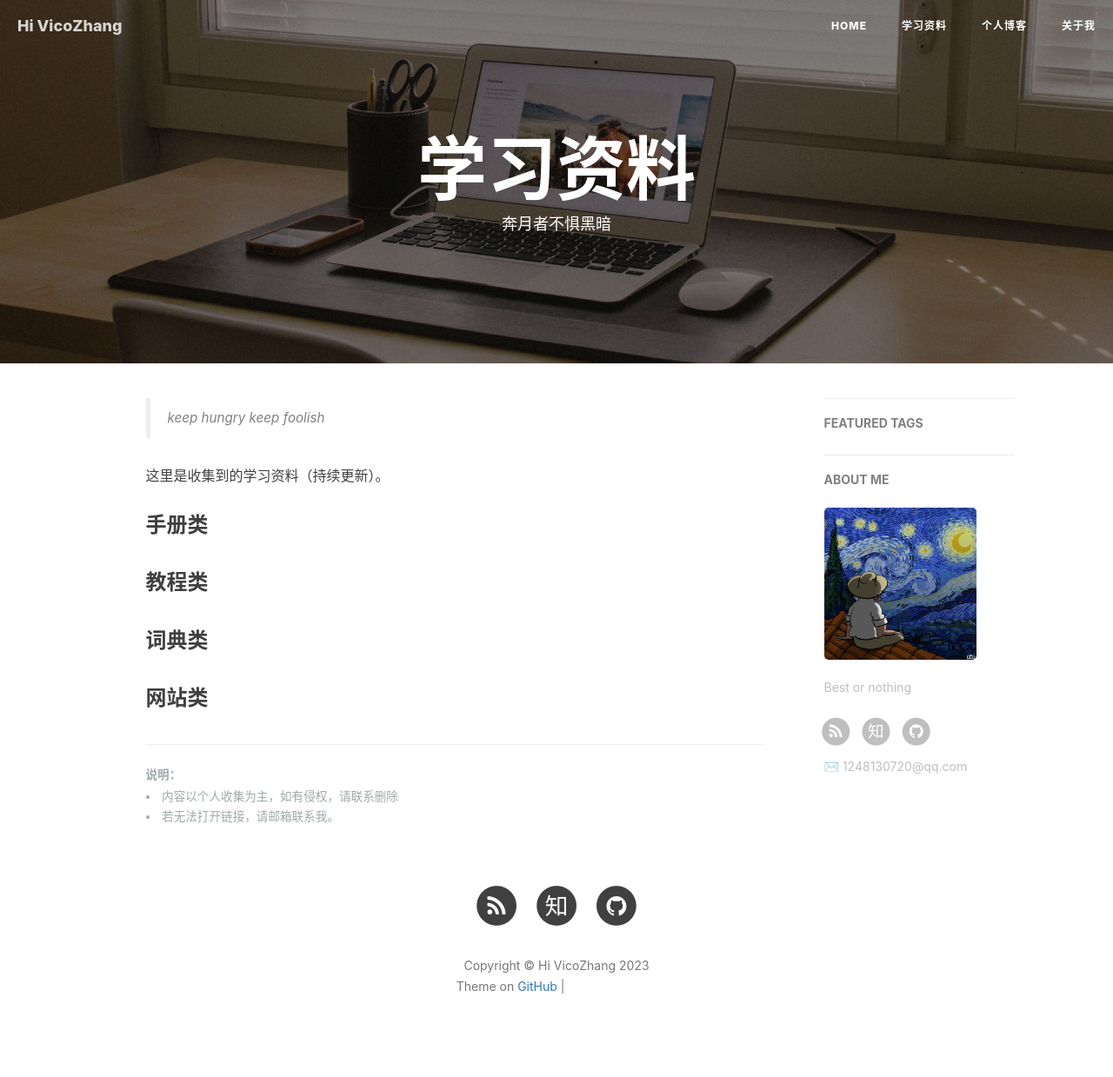
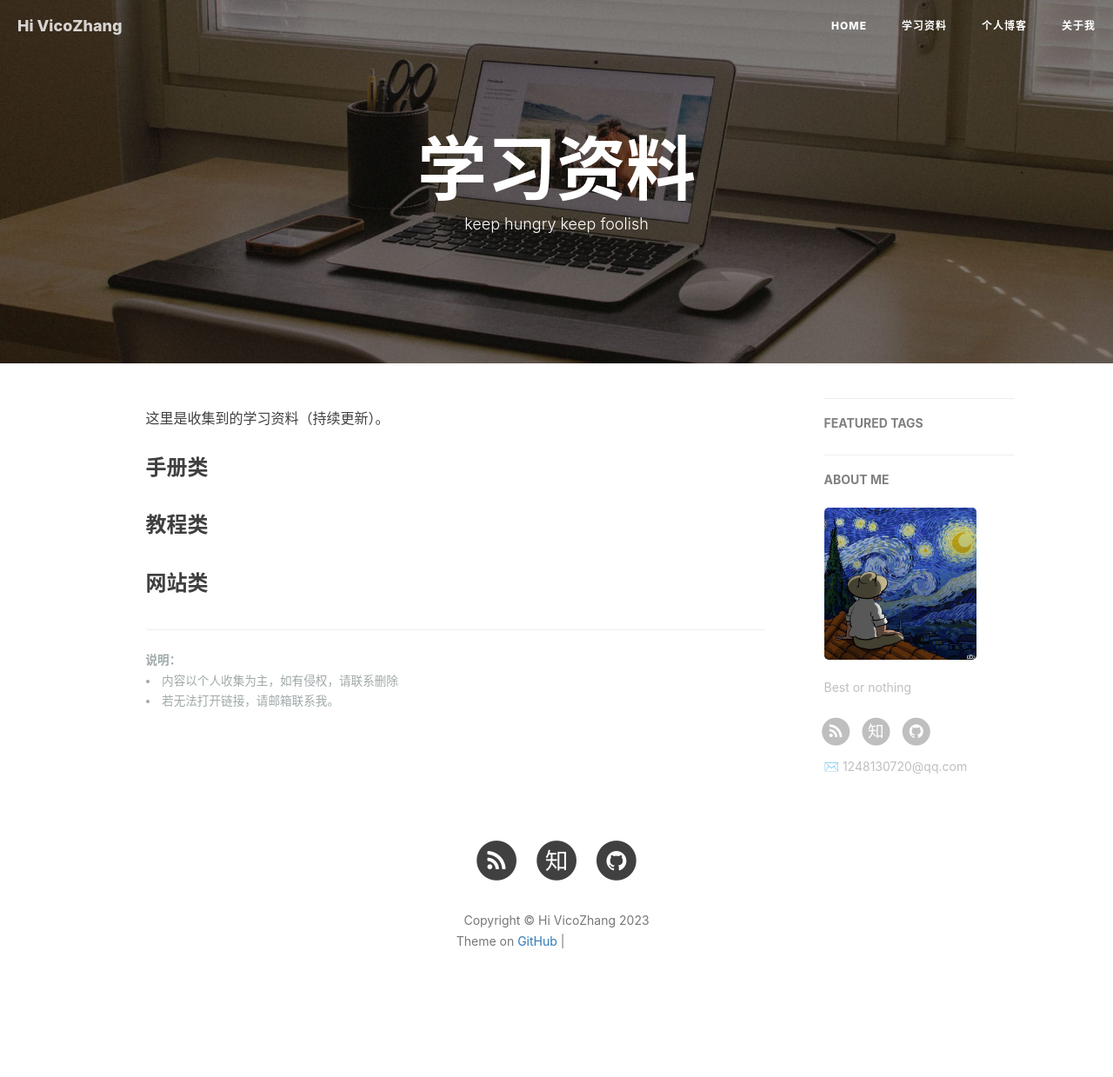
Before and after one commit to VicoZhang/VicoZhang.github.io, a Jekyll site: the page built from 1-resources.html, in a window 1280 px wide. Shown: the whole page at 87% size. Built offline with Jekyll 4.4.1, drawn with Linux system fonts in a browser that asks for light colours; nearby versions of some CDN libraries; comment, search, counter and statistics services are not loaded; after the commit the page ends 1187 px from its top, so only the background shows below that; grey boxes are pictures that could not be loaded.

Commit message:
fix bugs

```diff
--- a/1-resources.html
+++ b/1-resources.html
@@ -1,7 +1,7 @@
 ---
 layout: page
 title: "学习资料"
-description: "奔月者不惧黑暗"
+description: "keep hungry keep foolish"
 header-img: "img/home-bg-o.jpg"
 ---
 
@@ -15,7 +15,7 @@ header-img: "img/home-bg-o.jpg"
 <div class="zh post-container">
 
     <!--copied from markdown -->
-    <blockquote><p>keep hungry keep foolish</p></blockquote>
+    <!-- <blockquote><p>keep hungry keep foolish</p></blockquote> -->
 
     <p>这里是收集到的学习资料（持续更新）。</p>
 
@@ -42,14 +42,14 @@ header-img: "img/home-bg-o.jpg"
 <!-- <li>Memrise教程</li> -->
 </ul>
 
-<h3 id="toc_2">词典类</h3>
+<!-- <h3 id="toc_2">词典类</h3> -->
 
-<ul>
+<!-- <ul> -->
 <!-- <li><a href="https://github.com/klovien/klovien.github.io/wiki">三叶语维基词典</a></li> -->
 <!-- <li><a href="{{site.baseurl}}/files/三叶语词汇表_V0.6.pdf">三叶语词汇表 (V0.6)</a></li> -->
-</ul>
+<!-- </ul> -->
 
-<h3 id="toc_3">网站类</h3>
+<h3 id="toc_2">网站类</h3>
 
 <ul>
 <!-- <li>人造语言维基（中文）：<a href="https://yuyan.fandom.com/zh/wiki/%E4%B8%89%E5%8F%B6%E8%8D%89%E5%9B%BD%E9%99%85%E8%AF%AD">三叶草国际语</a></li> -->
--- a/3-about.html
+++ b/3-about.html
@@ -15,8 +15,7 @@ header-img: "img/about_me.jpg"
 <div class="zh post-container">
 
     <!--copied from markdown -->
-    <blockquote><p>不积跬步无以至千里<br>
-    不积小流无以成江河</p></blockquote>
+    <blockquote><p>不积跬步，无以至千里；不积小流，无以成江河</p></blockquote>
 
     <p>Hi，我是<strong>Vico Zhang</strong>，在广州一所高校就读，主修电气工程及其自动化专业。</p>
 
```
Also changed, not shown: README.md.
